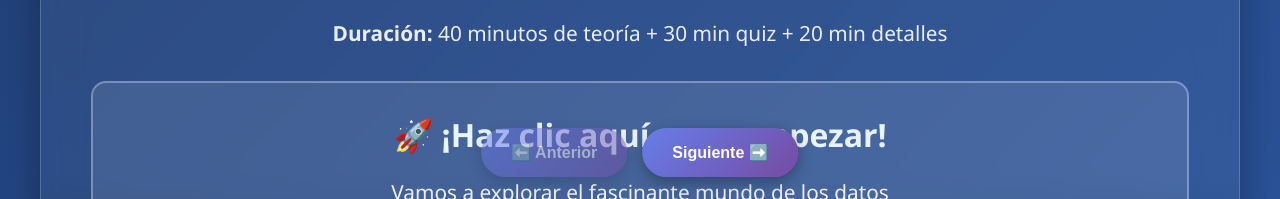
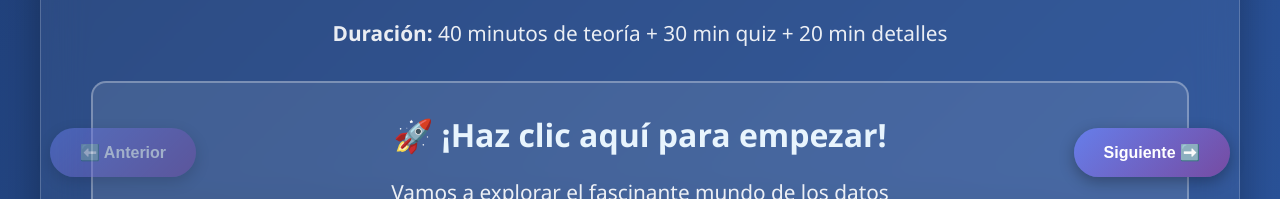
Before and after one commit to fnjimenez/quiz-analitica-datos, a plain HTML site: page Sesion1Diap.html in a window 1280 px wide. Shown: the part 593-792 px from the top of the page. Drawn offline with Linux system fonts and the light colour scheme.

Commit message:
Update Sesion1Diap.html

```diff
--- a/Sesion1Diap.html
+++ b/Sesion1Diap.html
@@ -250,11 +250,17 @@
         .navigation {
             position: fixed;
             bottom: 30px;
-            left: 50%;
-            transform: translateX(-50%);
+            left: 0;
+            right: 0;
             display: flex;
-            gap: 15px;
+            justify-content: space-between;
+            padding: 0 50px;
             z-index: 1000;
+            pointer-events: none;
+        }
+
+        .navigation .nav-btn {
+            pointer-events: all;
         }
 
         .nav-btn {
```
